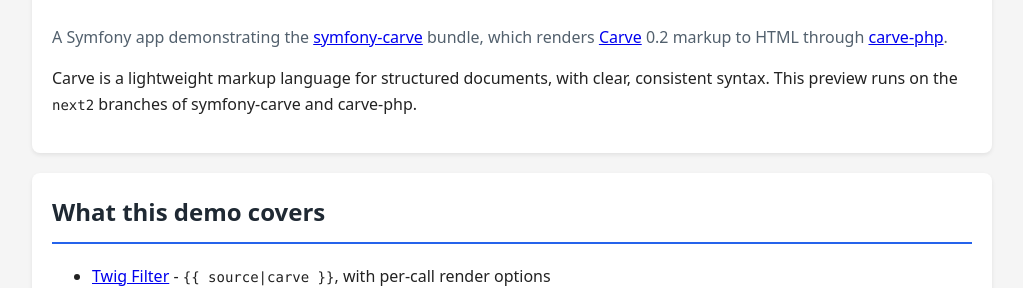
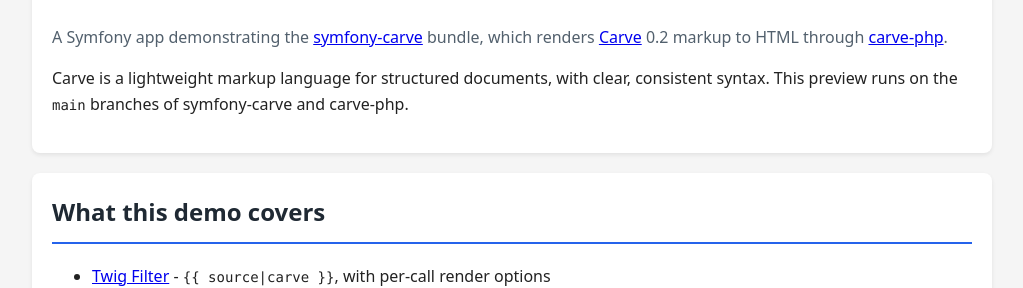
Before and after one commit to markup-carve/symfony-carve-demo, a Symfony app: template templates/demo/index.html.twig in a window 1280 px wide. Shown: the part 241-529 px from the top of the page, without its empty margins (128-1151 px from the left). Run offline with Twig, Linux system fonts and the light colour scheme; the template is opened without the code that fills it, so the values that code supplies are empty; some libraries are stand-ins or nearby versions.

Commit message:
Point the Carve 0.2 pins and docs at main (#35)
symfony-carve and carve-php have moved their Carve 0.2 work to main, so
the demo installs symfony-carve dev-main and pins carve-php to the same
commit 6ceebc52 on main. symfony-carve moves to its main head, which
requires carve-php from main. CI no longer runs on pushes to next2, and
the README, sample and index page say main instead of next2.

```diff
--- a/composer.json
+++ b/composer.json
@@ -7,8 +7,8 @@
         "php": ">=8.2",
         "ext-ctype": "*",
         "ext-iconv": "*",
-        "markup-carve/carve-php": "dev-next2#6ceebc52181efc1f5dfe6f5e7964b75c43f13a90",
-        "markup-carve/symfony-carve": "dev-next2",
+        "markup-carve/carve-php": "dev-main#6ceebc52181efc1f5dfe6f5e7964b75c43f13a90",
+        "markup-carve/symfony-carve": "dev-main",
         "symfony/console": "7.4.*",
         "symfony/dotenv": "7.4.*",
         "symfony/form": "7.4.*",
--- a/templates/demo/index.html.twig
+++ b/templates/demo/index.html.twig
@@ -12,7 +12,7 @@
             <a href="https://github.com/markup-carve/carve-php">carve-php</a>.
         </p>
         <p>Carve is a lightweight markup language for structured documents, with clear, consistent syntax.
-            This preview runs on the <code>next2</code> branches of symfony-carve and carve-php.</p>
+            This preview runs on the <code>main</code> branches of symfony-carve and carve-php.</p>
     </div>
 
     <div class="card">
```
Also changed, not shown: .github/workflows/ci.yml, README.md, 3 other files.
